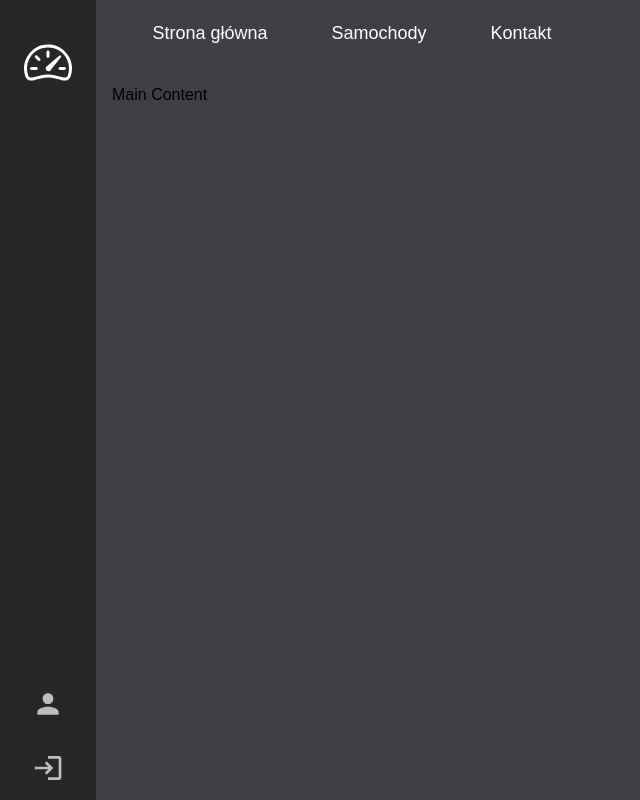
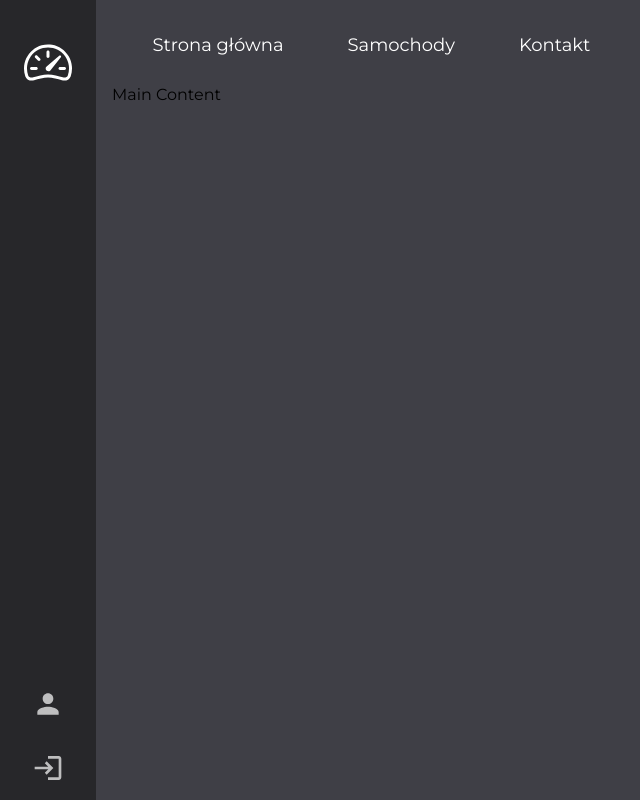
Before and after one commit to ThugRaven/vue-sports-car-rental, a Vue app: page / in a window 1280 px wide. Shown: the whole page, without its empty margins (0-640 px from the left). Built offline with nearby package versions, Linux system fonts and the light colour scheme.

Commit message:
feat: update navbar

```diff
--- a/index.html
+++ b/index.html
@@ -4,7 +4,13 @@
 		<meta charset="UTF-8" />
 		<link rel="icon" href="/favicon.ico" />
 		<meta name="viewport" content="width=device-width, initial-scale=1.0" />
-		<title>Vite App</title>
+		<link rel="preconnect" href="https://fonts.googleapis.com" />
+		<link rel="preconnect" href="https://fonts.gstatic.com" crossorigin />
+		<link
+			href="https://fonts.googleapis.com/css2?family=Montserrat:wght@400;700&display=swap"
+			rel="stylesheet"
+		/>
+		<title>Car Rent</title>
 	</head>
 	<body>
 		<div id="app" class="bg-zinc-700"></div>
--- a/src/components/navbar/NavBar.vue
+++ b/src/components/navbar/NavBar.vue
@@ -10,7 +10,7 @@ export default {
 
 <template>
 	<header
-		class="col-start-3 col-end-13 row-span-1 flex items-center justify-between bg- m-2 ml-0"
+		class="col-start-3 col-end-13 row-span-1 flex items-center justify-between mt-6 ml-0"
 	>
 		<nav class="">
 			<ul class="flex flex-row">
```
